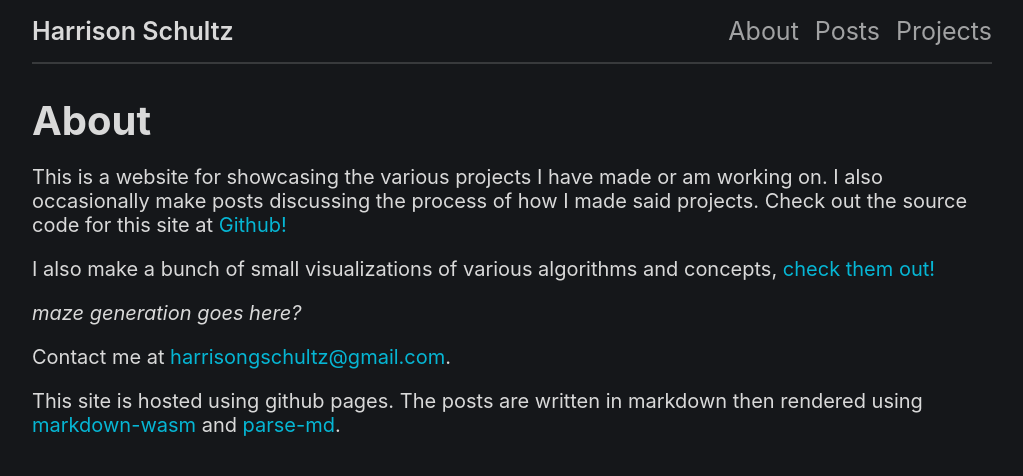
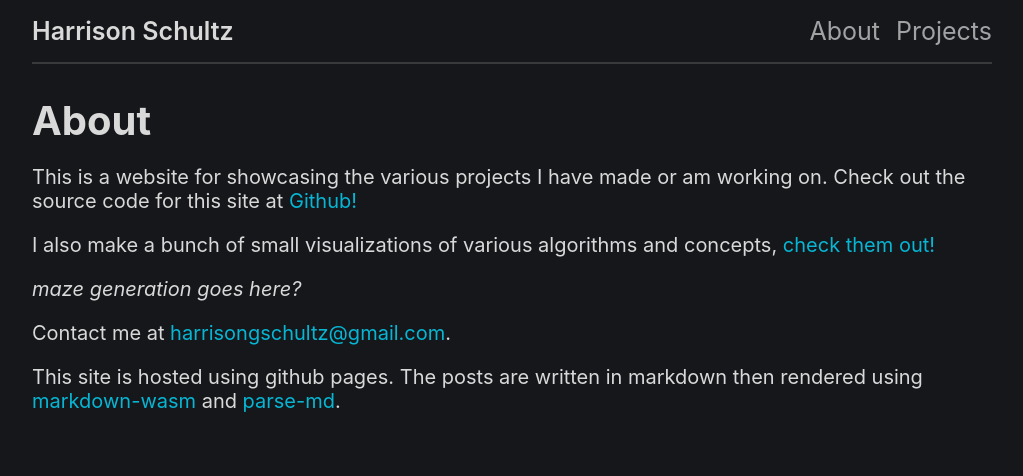
Before and after one commit to ag-dragon/ag-dragon.github.io, a website: page index.html in a window 1280 px wide. Shown: the whole page, without its empty margins (128-1151 px from the left). Drawn offline with Linux system fonts and the light colour scheme.

Commit message:
Remove post section cause I haven't been writing any (might add back eventually)

```diff
--- a/index.html
+++ b/index.html
@@ -11,7 +11,6 @@
             <div class="logo">Harrison Schultz</div>
             <ul>
                 <li><a href="#">About</a></li>
-                <li><a href="./posts.html">Posts</a></li>
                 <li><a href="./projects.html">Projects</a></li>
             </ul>
         </div>
@@ -22,8 +21,7 @@
 
         <p>
             This is a website for showcasing the various projects
-            I have made or am working on. I also occasionally make
-            posts discussing the process of how I made said projects.
+            I have made or am working on.
             Check out the source code for this site at
             <a href="https://github.com/ag-dragon/ag-dragon.github.io">Github!</a>
         </p>
```
Also changed, not shown: projects.html (+1 -1 lines).
